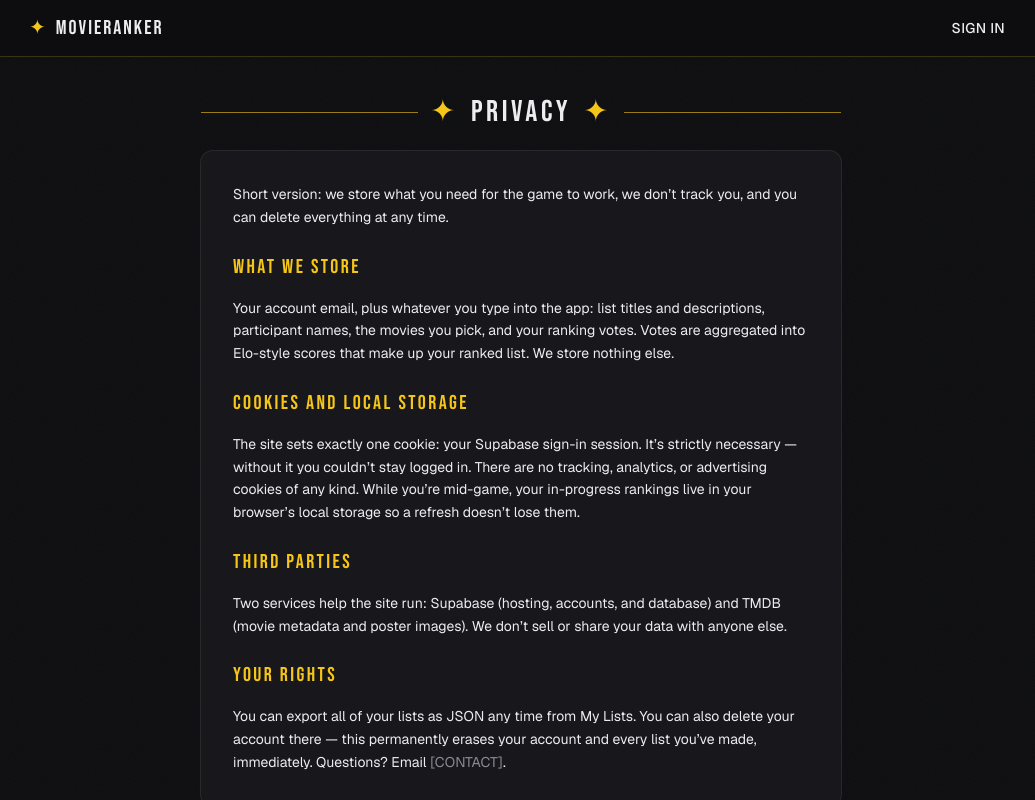
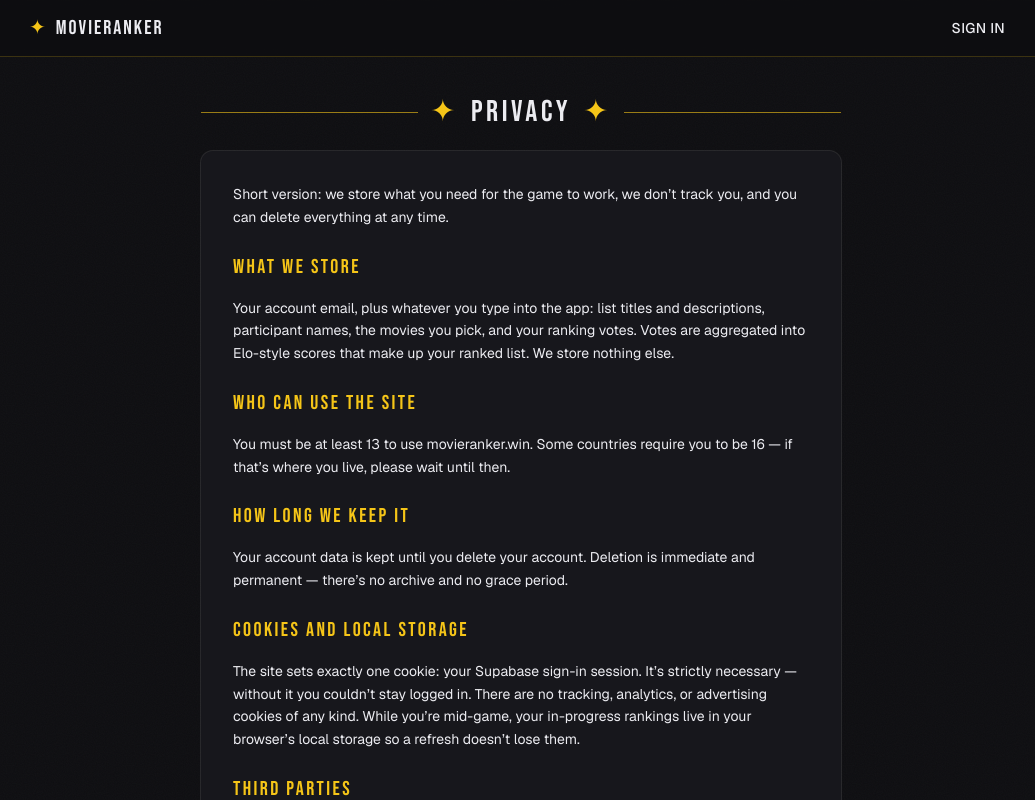
Before and after one commit to jrhoun/movieranker-dot-win, a Next.js app: page /privacy in a window 1280 px wide. Shown: the top 800 px of the page, without its empty margins (119-1154 px from the left). Built offline with nearby package versions, Linux system fonts and the light colour scheme; no server answers.

Commit message:
docs: privacy/terms gap clauses

```diff
--- a/src/app/(site)/privacy/page.tsx
+++ b/src/app/(site)/privacy/page.tsx
@@ -33,6 +33,20 @@ export default function PrivacyPage() {
             up your ranked list. We store nothing else.
           </p>
 
+          <H2>Who can use the site</H2>
+          <p>
+            You must be at least 13 to use movieranker.win. Some countries
+            require you to be 16 — if that’s where you live, please wait until
+            then.
+          </p>
+
+          <H2>How long we keep it</H2>
+          <p>
+            Your account data is kept until you delete your account. Deletion
+            is immediate and permanent — there’s no archive and no grace
+            period.
+          </p>
+
           <H2>Cookies and local storage</H2>
           <p>
             The site sets exactly one cookie: your Supabase sign-in session.
@@ -44,9 +58,11 @@ export default function PrivacyPage() {
 
           <H2>Third parties</H2>
           <p>
-            Two services help the site run: Supabase (hosting, accounts, and
-            database) and TMDB (movie metadata and poster images). We don’t
-            sell or share your data with anyone else.
+            Two services process your data to make the site work: Supabase
+            (hosts the database and your sign-in on servers in the EU/US, and
+            handles authentication) and TMDB (supplies movie metadata and
+            poster images). We don’t share your data with anyone else, and we
+            never sell it.
           </p>
 
           <H2>Your rights</H2>
--- a/src/app/(site)/terms/page.tsx
+++ b/src/app/(site)/terms/page.tsx
@@ -33,10 +33,28 @@ export default function TermsPage() {
             you want a backup.
           </p>
 
+          <H2>Your content</H2>
+          <p>
+            You own your lists. By submitting titles, descriptions, participant
+            names, and rankings you give movieranker.win a non-exclusive,
+            worldwide license to display them — solely for operating the
+            service. Nothing more.
+          </p>
+
           <H2>Movies & posters</H2>
           <p>
             Movie titles, metadata, and poster images are courtesy of TMDB, but
-            this site is not endorsed by or affiliated with TMDB.
+            this site is not endorsed by or affiliated with TMDB. Poster art is
+            served via TMDB under their terms. If you believe content here
+            infringes your copyright, email{" "}
+            {/* TODO: replace [CONTACT] placeholder before launch */}
+            <span className="text-muted">{CONTACT_EMAIL}</span>.
+          </p>
+
+          <H2>Governing law</H2>
+          <p>
+            These terms are governed by the laws of the State of Texas, USA.
+            Disputes are handled in the courts of Texas.
           </p>
 
           <H2>Contact</H2>
```
